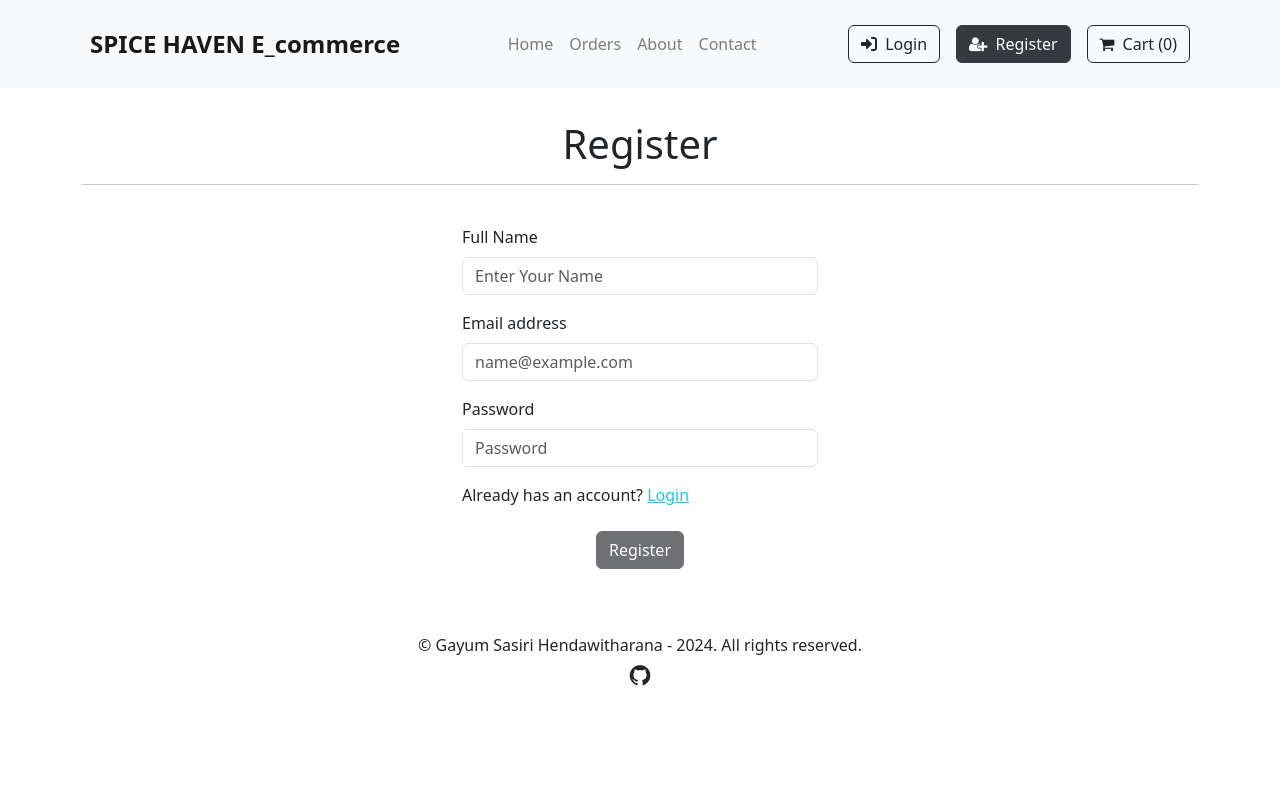
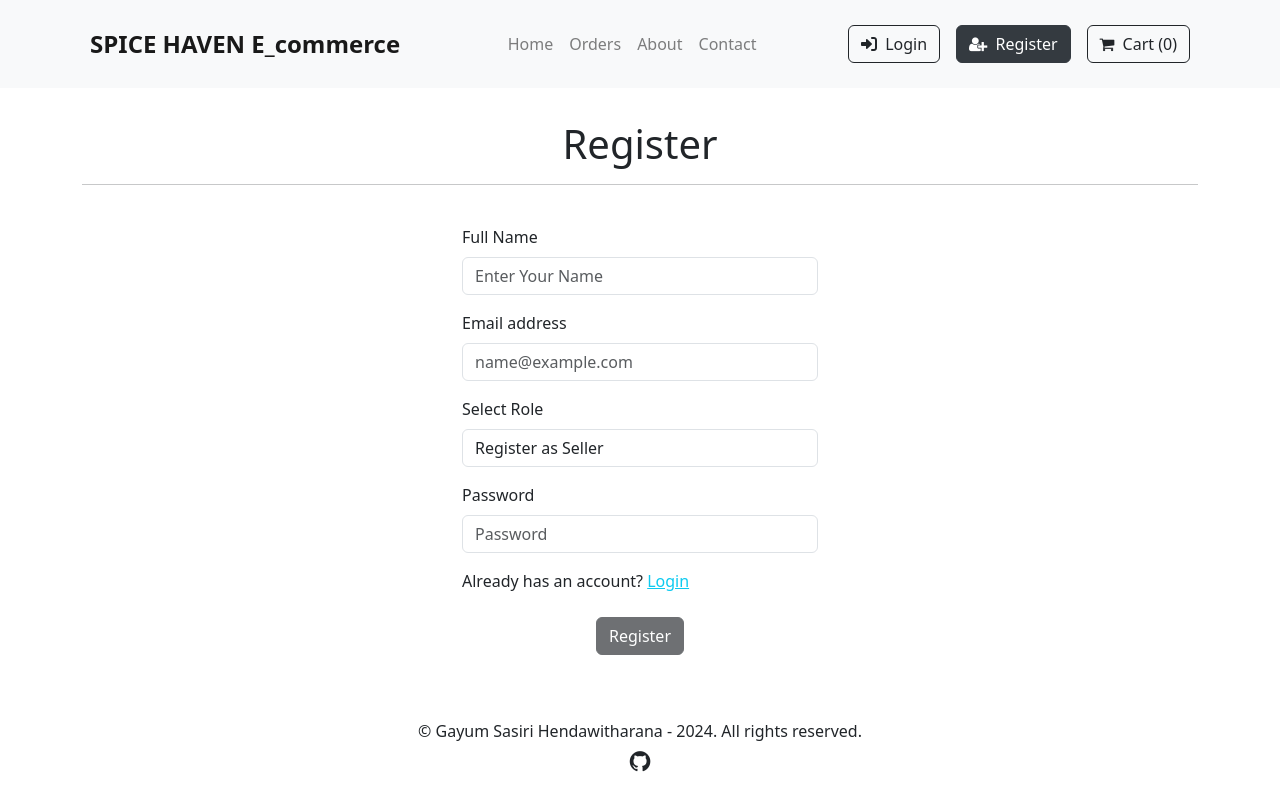
Before and after one commit to gayumSasiri/Spice_Haven_E_Commerce_Frontend, a React (Create React App) app: page /register in a window 1280 px wide. Shown: the top 810 px of the page. Built offline with nearby package versions, Linux system fonts and the light colour scheme.

Commit message:
register page role input implemented

```diff
--- a/src/pages/Register.jsx
+++ b/src/pages/Register.jsx
@@ -1,7 +1,8 @@
-import React from 'react'
+import React, { useState } from 'react'
 import { Footer, Navbar } from "../components";
 import { Link } from 'react-router-dom';
 const Register = () => {
+    const [role, setRole] = useState("seller");
     return (
         <>
             <Navbar />
@@ -28,6 +29,21 @@ const Register = () => {
                                     id="Email"
                                     placeholder="name@example.com"
                                 />
+                            </div>
+                            <div className="form my-3">
+                                <label htmlFor="roleSelect">Select Role</label>
+                                <select
+                                    id="roleSelect"
+                                    className="form-control"
+                                    value={role}
+                                    onChange={(e) => {
+                                        console.log(e.target.value);
+                                        setRole(e.target.value);
+                                    }}
+                                >
+                                    <option value="buyer">Register as Buyer</option>
+                                    <option value="seller">Register as Seller</option>
+                                </select>
                             </div>
                             <div class="form  my-3">
                                 <label for="Password">Password</label>
```
